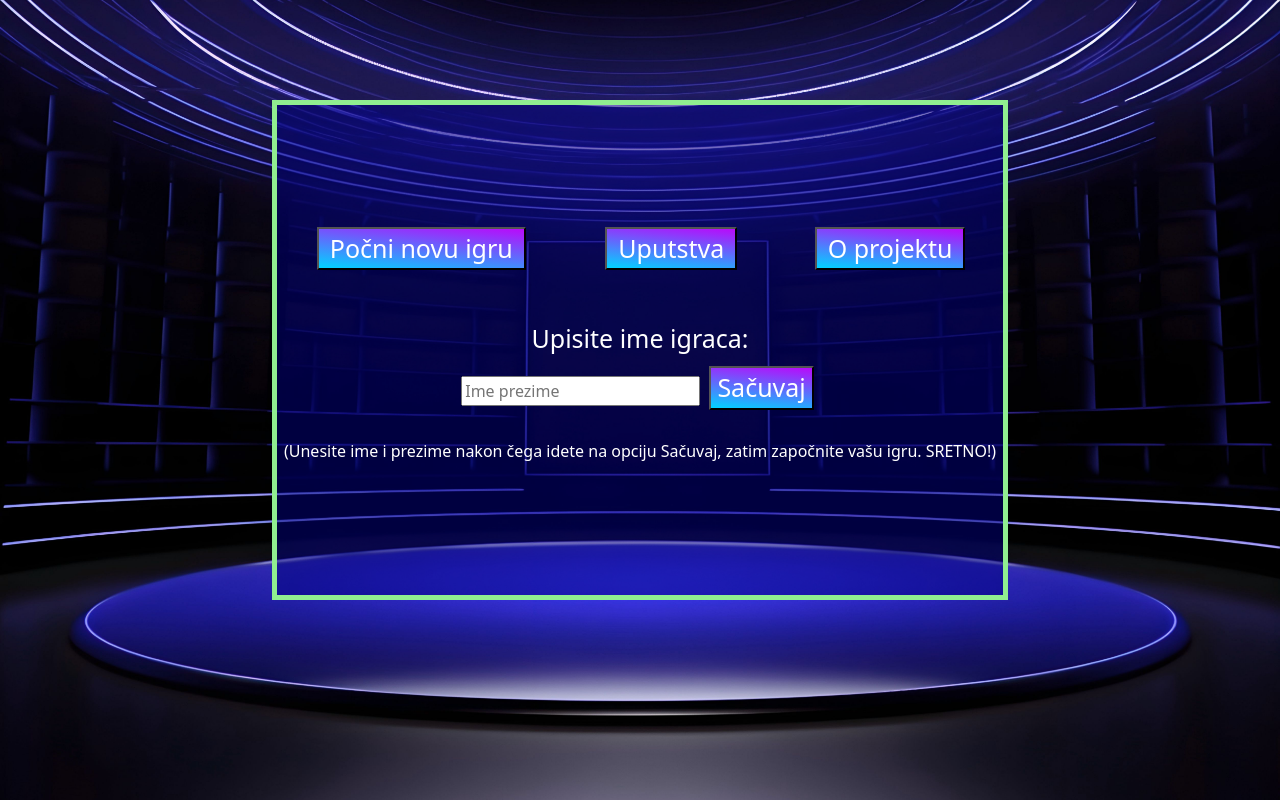
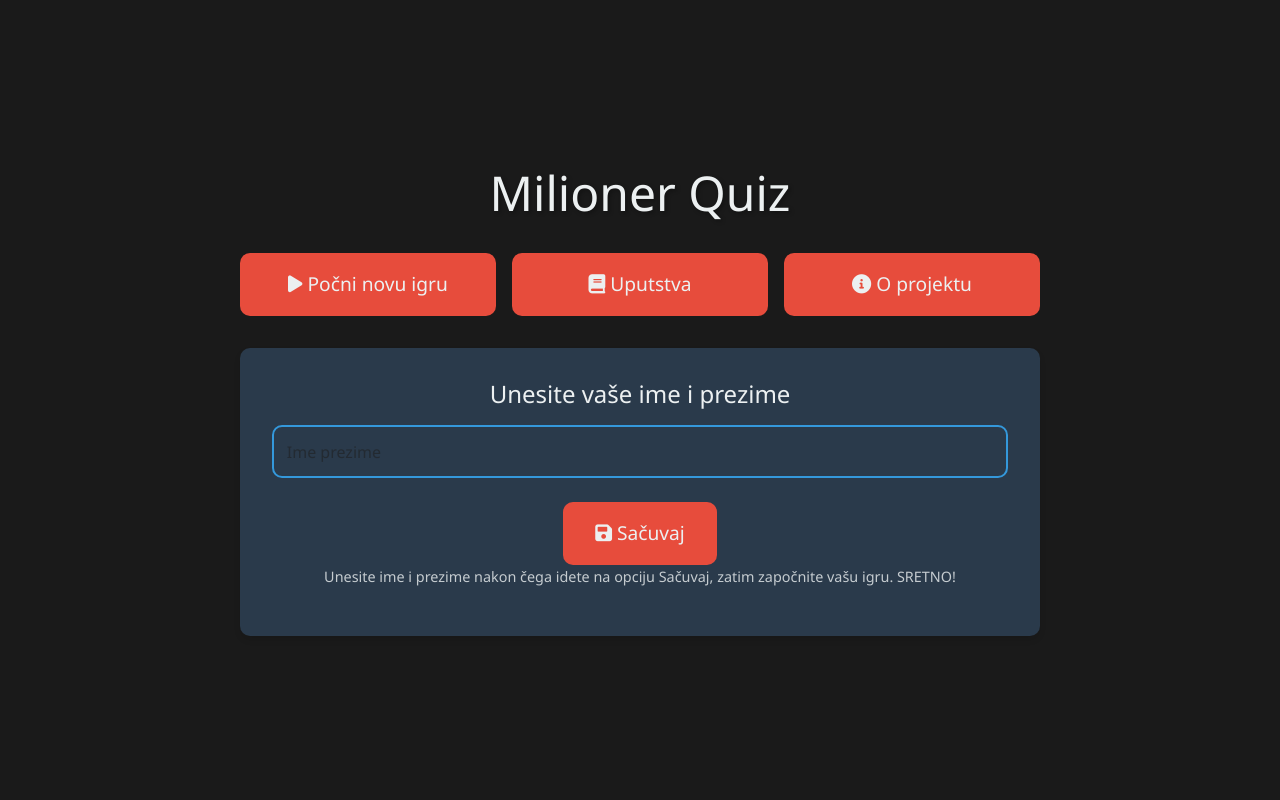
Before and after one commit to nedim53/milioner-igrica-projekat, a plain HTML site: page index.html in a window 1280 px wide. Drawn offline with nearby package versions, Linux system fonts and the light colour scheme.

Commit message:
doradio izgled stranice i responzivnost

```diff
--- a/index.html
+++ b/index.html
@@ -1,62 +1,55 @@
 <!DOCTYPE html>
 <html lang="en">
 <head>
-        <link rel="icon" type="image/x-icon" href="m.jpg">
-
     <meta charset="UTF-8">
     <meta name="viewport" content="width=device-width, initial-scale=1.0">
+    <meta name="description" content="Milioner Quiz - Test your knowledge and win big!">
+    <link rel="icon" type="image/x-icon" href="m.jpg">
     <link href="https://cdn.jsdelivr.net/npm/bootstrap@5.3.2/dist/css/bootstrap.min.css" rel="stylesheet">
-
-<link rel="stylesheet" href="startaj.css">
-<title>Milioner</title>
+    <link rel="stylesheet" href="https://cdnjs.cloudflare.com/ajax/libs/font-awesome/6.0.0/css/all.min.css">
+    <link rel="stylesheet" href="milioner.css">
+    <title>Milioner Quiz</title>
 </head>
 <body>
-   <div class="container">
-    <div class="row">
-        <div class="col-2">
+    <div class="start-container">
+        <div class="start-content">
+            <h1 class="start-title">Milioner Quiz</h1>
 
+            <div class="start-buttons">
+                <a href="stranica.html" class="btn-primary">
+                    <i class="fas fa-play"></i> Počni novu igru
+                </a>
+                <a href="uputstva.html" class="btn-primary">
+                    <i class="fas fa-book"></i> Uputstva
+                </a>
+                <a href="oprojektu.html" class="btn-primary">
+                    <i class="fas fa-info-circle"></i> O projektu
+                </a>
             </div>
-        <div class="col-8">
-            <form class="plej">
-                <div class="row">
-                <div class="col-5">
-                    <button class="pocetnodugme"><a href="stranica.html">Počni novu igru</a></button>
+
+            <div class="start-form">
+                <h4>Unesite vaše ime i prezime</h4>
+                <div class="form-group">
+                    <input type="text" id="imePrezimeInput" class="form-control" placeholder="Ime prezime">
                 </div>
-                <div class="col-3">
-                    <button class="pocetnodugme"><a href="uputstva.html" >Uputstva</a></button>
+                <button id="suger" class="btn-primary" onclick="sacuvajImePrezime()">
+                    <i class="fas fa-save"></i> Sačuvaj
+                </button>
+                <p>Unesite ime i prezime nakon čega idete na opciju Sačuvaj, zatim započnite vašu igru. SRETNO!</p>
             </div>
-                <div class="col-4">
-                    <button class="pocetnodugme"><a href="oprojektu.html">O projektu</a></button>
-                </div>
-             </div>
-             <br><br>
-             <div class="row">
-                <div class="col registar">
-                    <h4 id="upis">Upisite ime igraca:</h4>
-                    <input type="text" id="imePrezimeInput" placeholder="Ime prezime" itemid="plejsholder">
-                    <button id="suger" class="pocetnodugme" onclick="sacuvajImePrezime()">Sačuvaj</button>
-                    <br><br>
-                    <p style="color: white;">(Unesite ime i prezime nakon čega idete na opciju Sačuvaj, zatim započnite vašu igru.
-                        SRETNO!)
-                    </p>
         </div>
     </div>
 
-               </div></form>
-        </div>
-        <div class="col-2">
-
-        </div>
-    </div>
-</div>
     <script>
         function sacuvajImePrezime() {
             var imePrezime = document.getElementById('imePrezimeInput').value;
-            // postavljanje u Local Storage           https://www.w3schools.com/jsref/prop_win_localstorage.asp
+            if (imePrezime.trim() === '') {
+                alert('Molimo unesite vaše ime i prezime!');
+                return;
+            }
             localStorage.setItem('imePrezime', imePrezime);
-
-            // prenos na drugu stranicu
             window.location.href = 'stranica.html';
         }
     </script>
 </body>
+</html>
--- a/milioner.css
+++ b/milioner.css
@@ -6,6 +6,11 @@
     --background-color: #1a1a1a;
     --gradient-start: #2c3e50;
     --gradient-end: #3498db;
+    --success-color: #27ae60;
+    --error-color: #c0392b;
+    --border-radius: 10px;
+    --box-shadow: 0 4px 6px rgba(0, 0, 0, 0.1);
+    --transition: all 0.3s ease;
 }
 
 * {
@@ -20,13 +25,15 @@ body {
     color: var(--text-color);
     min-height: 100vh;
     overflow-x: hidden;
+    line-height: 1.6;
 }
 
 /* Header Styles */
 .game-header {
     background: linear-gradient(135deg, var(--gradient-start), var(--gradient-end));
     padding: 1rem 0;
-    box-shadow: 0 2px 10px rgba(0, 0, 0, 0.3);
+    box-shadow: var(--box-shadow);
+    margin-bottom: 2rem;
 }
 
 .btn-back {
@@ -34,8 +41,8 @@ body {
     border: 2px solid var(--text-color);
     color: var(--text-color);
     padding: 0.5rem 1rem;
-    border-radius: 25px;
-    transition: all 0.3s ease;
+    border-radius: var(--border-radius);
+    transition: var(--transition);
 }
 
 .btn-back:hover {
@@ -76,31 +83,70 @@ body {
     align-items: center;
     gap: 2rem;
     padding: 1rem;
+    animation: fadeIn 0.5s ease-out;
 }
 
-.btn-start {
+/* Button Styles */
+.btn-start, .btn-primary {
     background: var(--accent-color);
     color: var(--text-color);
     border: none;
     padding: 1rem 2rem;
-    border-radius: 30px;
-    font-size: 1.5rem;
+    border-radius: var(--border-radius);
+    font-size: 1.2rem;
     cursor: pointer;
-    transition: transform 0.3s ease, box-shadow 0.3s ease;
+    transition: var(--transition);
+    text-decoration: none;
+    display: inline-block;
+    text-align: center;
 }
 
-.btn-start:hover {
+.btn-start:hover, .btn-primary:hover {
     transform: translateY(-2px);
     box-shadow: 0 5px 15px rgba(231, 76, 60, 0.4);
+    color: var(--text-color);
 }
 
+/* Form Styles */
+.form-container {
+    background: rgba(44, 62, 80, 0.9);
+    border-radius: var(--border-radius);
+    padding: 2rem;
+    box-shadow: var(--box-shadow);
+    width: 100%;
+    max-width: 600px;
+    margin: 0 auto;
+}
+
+.form-group {
+    margin-bottom: 1.5rem;
+}
+
+.form-control {
+    width: 100%;
+    padding: 0.8rem;
+    border: 2px solid var(--secondary-color);
+    border-radius: var(--border-radius);
+    background: transparent;
+    color: var(--text-color);
+    font-size: 1rem;
+    transition: var(--transition);
+}
+
+.form-control:focus {
+    outline: none;
+    border-color: var(--accent-color);
+    box-shadow: 0 0 0 2px rgba(231, 76, 60, 0.2);
+}
+
+/* Question Container Styles */
 .question-container {
     width: 100%;
     max-width: 800px;
     background: rgba(44, 62, 80, 0.9);
-    border-radius: 15px;
+    border-radius: var(--border-radius);
     padding: 2rem;
-    box-shadow: 0 5px 15px rgba(0, 0, 0, 0.3);
+    box-shadow: var(--box-shadow);
 }
 
 .current-question {
@@ -118,6 +164,7 @@ body {
     cursor: default;
 }
 
+/* Answer Grid Styles */
 .answers-grid {
     display: grid;
     grid-template-columns: repeat(2, 1fr);
@@ -129,10 +176,10 @@ body {
     color: var(--text-color);
     border: none;
     padding: 1rem;
-    border-radius: 10px;
+    border-radius: var(--border-radius);
     font-size: 1.1rem;
     cursor: pointer;
-    transition: all 0.3s ease;
+    transition: var(--transition);
 }
 
 .answer-btn:hover {
@@ -143,7 +190,7 @@ body {
 /* Prize Ladder Styles */
 .prize-ladder {
     background: rgba(44, 62, 80, 0.9);
-    border-radius: 15px;
+    border-radius: var(--border-radius);
     padding: 1rem;
     height: 100%;
 }
@@ -159,8 +206,8 @@ body {
     color: var(--text-color);
     padding: 0.8rem 1rem;
     margin-bottom: 0.5rem;
-    border-radius: 8px;
-    transition: all 0.3s ease;
+    border-radius: var(--border-radius);
+    transition: var(--transition);
     cursor: default;
 }
 
@@ -172,6 +219,21 @@ body {
 .prize-item.active {
     background: var(--secondary-color);
     transform: scale(1.02);
+}
+
+/* Message Styles */
+.message {
+    position: fixed;
+    top: 20px;
+    left: 50%;
+    transform: translateX(-50%);
+    padding: 1rem 2rem;
+    border-radius: var(--border-radius);
+    background: var(--primary-color);
+    color: var(--text-color);
+    box-shadow: var(--box-shadow);
+    z-index: 1000;
+    animation: slideDown 0.3s ease-out;
 }
 
 /* Responsive Design */
@@ -193,6 +255,15 @@ body {
     .prize-ladder {
         margin-top: 2rem;
     }
+
+    .form-container {
+        padding: 1rem;
+    }
+
+    .btn-start, .btn-primary {
+        width: 100%;
+        margin-bottom: 1rem;
+    }
 }
 
 /* Animations */
@@ -207,8 +278,13 @@ body {
     }
 }
 
-.game-content {
-    animation: fadeIn 0.5s ease-out;
+@keyframes slideDown {
+    from {
+        transform: translate(-50%, -100%);
+    }
+    to {
+        transform: translate(-50%, 0);
+    }
 }
 
 /* Utility Classes */
@@ -217,14 +293,71 @@ body {
 }
 
 .correct {
-    background: #27ae60 !important;
+    background: var(--success-color) !important;
 }
 
 .wrong {
-    background: #c0392b !important;
+    background: var(--error-color) !important;
 }
 
 /* Audio Controls */
 audio {
     display: none;
 }
+
+/* Start Page Specific Styles */
+.start-container {
+    min-height: 100vh;
+    display: flex;
+    align-items: center;
+    justify-content: center;
+    padding: 2rem;
+}
+
+.start-content {
+    text-align: center;
+    max-width: 800px;
+    width: 100%;
+}
+
+.start-title {
+    font-size: 3rem;
+    margin-bottom: 2rem;
+    color: var(--text-color);
+    text-shadow: 2px 2px 4px rgba(0, 0, 0, 0.3);
+}
+
+.start-buttons {
+    display: grid;
+    grid-template-columns: repeat(auto-fit, minmax(200px, 1fr));
+    gap: 1rem;
+    margin-bottom: 2rem;
+}
+
+.start-form {
+    background: rgba(44, 62, 80, 0.9);
+    padding: 2rem;
+    border-radius: var(--border-radius);
+    box-shadow: var(--box-shadow);
+}
+
+.start-form h4 {
+    margin-bottom: 1rem;
+    color: var(--text-color);
+}
+
+.start-form input {
+    width: 100%;
+    padding: 0.8rem;
+    margin-bottom: 1rem;
+    border: 2px solid var(--secondary-color);
+    border-radius: var(--border-radius);
+    background: transparent;
+    color: var(--text-color);
+}
+
+.start-form p {
+    font-size: 0.9rem;
+    color: var(--text-color);
+    opacity: 0.8;
+}
```
Lines whose indentation alone changed are shown as unchanged.
